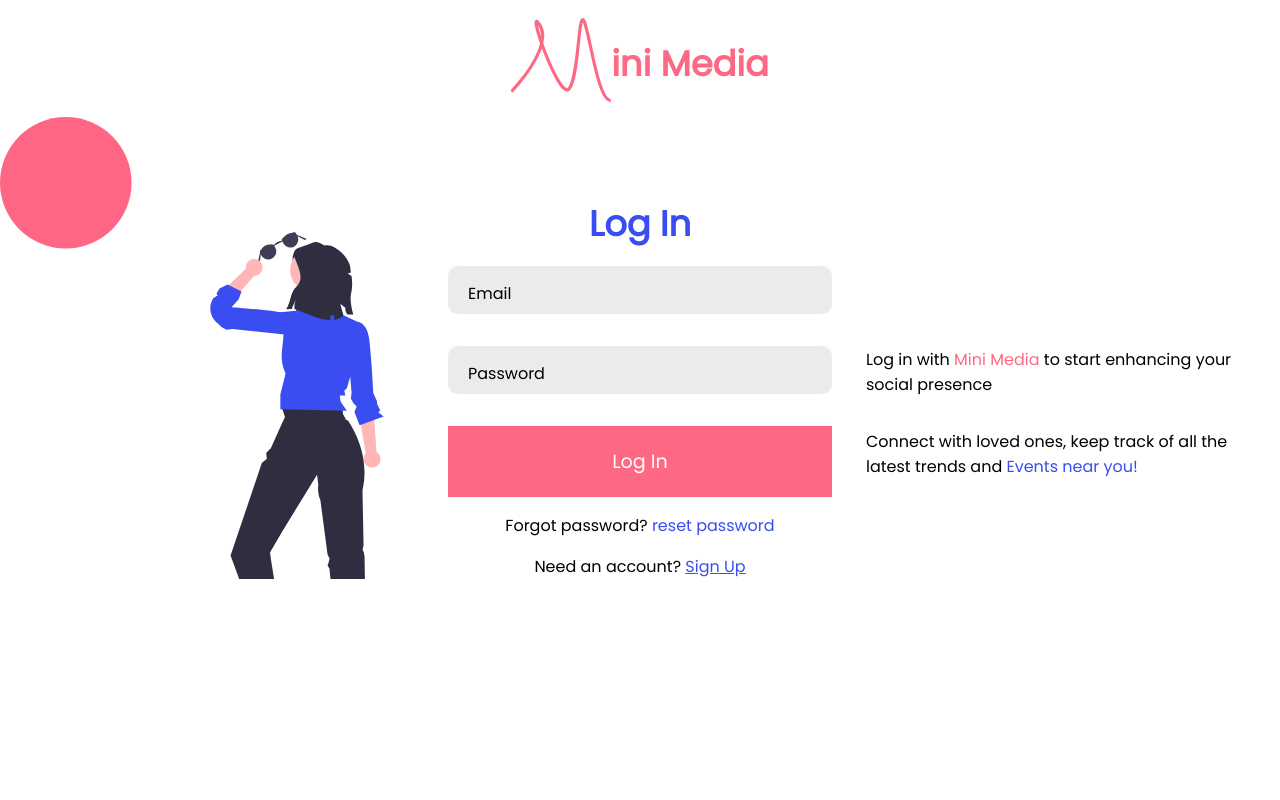
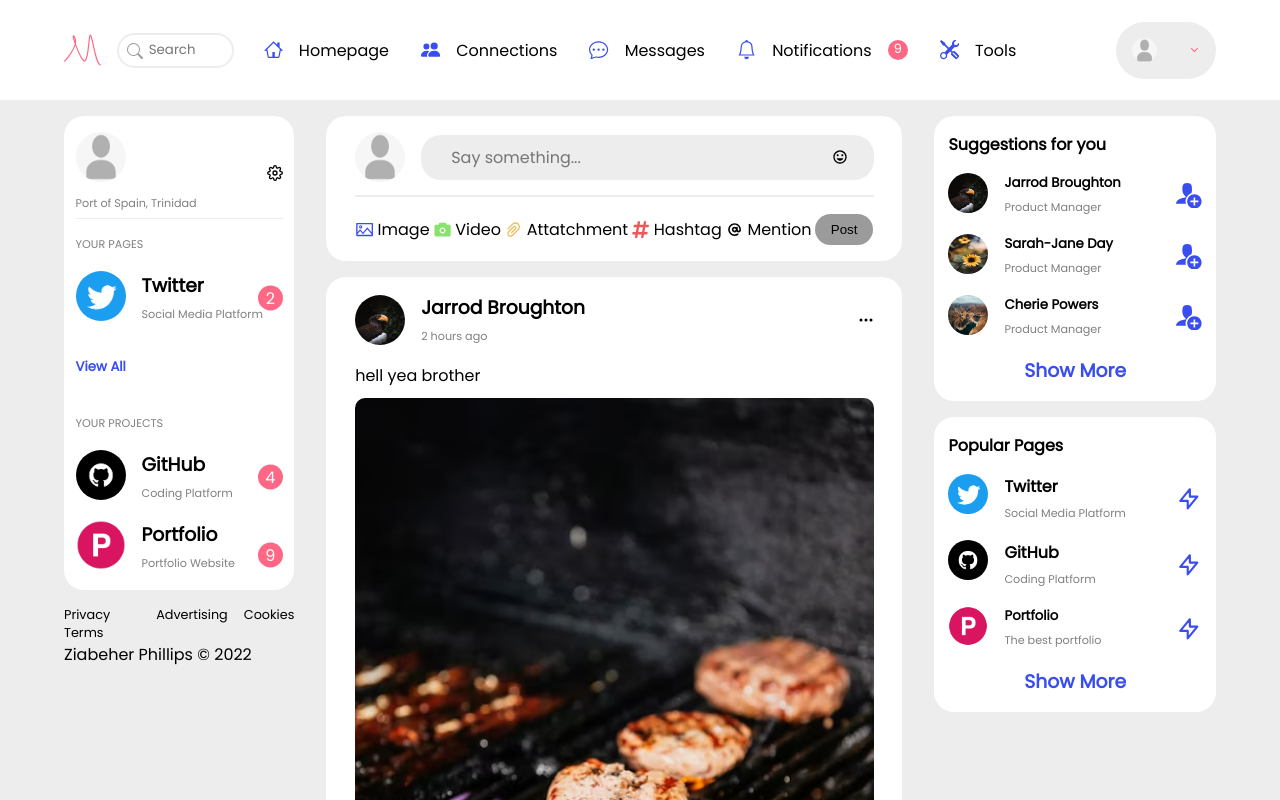
Before and after one commit to Zabzx/Mini-Archive, a React (Create React App) app in the folder client/: page / in a window 1280 px wide. Before the commit this address led to /login. Shown: the top 800 px of the page. Built offline with nearby package versions, Linux system fonts and the light colour scheme.

Commit message:
UI improvements

```diff
--- a/client/src/components/Dashboard/dashboard.css
+++ b/client/src/components/Dashboard/dashboard.css
@@ -2,9 +2,12 @@
     background-color: #EDEDED;
 }
 
+.zzz {
+    background-color: red;
+}
+
 /* Main */
 .main {
-    margin-top: 1rem;
     display: flex;
     justify-content: space-between;
     gap: 2rem;
--- a/client/src/components/Left-Sidebar component/Left-Sidebar.jsx
+++ b/client/src/components/Left-Sidebar component/Left-Sidebar.jsx
@@ -15,85 +15,62 @@ const LeftSidebar = () => {
     const [user, setUser] = useContext(UserContext);
 
   return (
-    <div className="lsbc">
+    <div className="left-container sticky">
     <div className="left-sidebar">
-        <div className="home-container">
-
-        <Link to="/profile">
-        <div className="left-personal">
-          <div className="left-personal-name">
-          <img src={user.pfp ? user.pfp : placeholderPFP} alt="" />
-          <h4>{user.username}</h4>
+      <div className="left-sidebar-profile sidebar-container">
+        <div className="pfp-and-location">
+          <img className="sidebar-img" src={user.pfp ? user.pfp : placeholderPFP} alt="" />
+          <br />
           <small>Port of Spain, Trinidad</small>
         </div>
-          <FiSettings />
+
+        <FiSettings className="left-icon" />
       </div>
-        </Link>
 
-        <div className="pages">
-        <small>YOUR PAGES</small>
+      <div className="pages sidebar-container">
+        <small className="sidebar-small">YOUR PAGES</small>
 
-        <a href="https://twitter.com/zabzDev" target="_blank" style={{ textDecoration: 'none', color: 'black' }}>
-        <div className="left-sidebar-component">
+        <div className="twitter">
           <img src={twitterLogo} alt="" />
-
-          <div className="lsc-details">
-            <h4>Twitter</h4>
+          <div className="twitter-txt">
+            <h3>Twitter</h3>
             <small>Social Media Platform</small>
           </div>
-
-            <div className="notification">
-              <p>2</p>
         </div>
       </div>
-        </a>
 
-        <h5 className="primary-blue">View All</h5>
+      <h5 className="view-all sidebar-container">View All</h5>
 
-        <div className="projects">
+      <div className="projects sidebar-container">
         <small>YOUR PROJECTS</small>
-
-        <a href="https://github.com/Zabzx" target="_blank" style={{ textDecoration: 'none', color: 'black' }}>
-        <div className="left-sidebar-component">
+        <div className="projects-flex">
+        <div className="github">
           <img src={githubLogo} alt="" />
-          <div className="lsc-details">
-            <h4>GitHub</h4>
+          <div className="twitter-txt">
+            <h3>GitHub</h3>
             <small>Coding Platform</small>
           </div>
-
-            <div className="notification">
-              <p>4</p>
-            </div>
-        </div>
-        </a>
-
-        <a href="https://zabzportfolio.netlify.app/" target="_blank" style={{ textDecoration: 'none', color: 'black' }}>
-        <div className="left-sidebar-component">
-          <img src={porgfolioLogo} alt="" />
-          <div className="lsc-details">
-            <h4>Portfolio</h4>
-            <small>The best portfolio</small>
         </div>
 
-            <div className="notification">
-              <p>9</p>
+        <div className="portfolio">
+          <img src={porgfolioLogo} alt="" />
+          <div className="twitter-txt">
+            <h3>Portfolio</h3>
+            <small>Portfolio Website</small>
           </div>
-        </div>
-        </a>
         </div>
 
         </div>
       </div>
+
     </div>
-      {/*  */}
 
     <div className="left-sidebar-extra-content">
         <p>Privacy Terms</p>
         <p>Advertising</p>
         <p>Cookies</p>
       </div>
-
-      <p>Ziabeher Phillips &copy; 2022</p>
+      <p className="copyright">Ziabeher Phillips &copy; 2022</p>
     </div>
   )
 }
--- a/client/src/components/Left-Sidebar component/left-sidebar.css
+++ b/client/src/components/Left-Sidebar component/left-sidebar.css
@@ -1,117 +1,169 @@
-/* Left sidebar */
-.lsbc {
-    width: 20%;
-    position: sticky;
-    top: 10px;
-    height: 100vh;
-}
-
 .sidebar-container {
     width: 90%;
     margin: 0 auto;
 }
+.left-container {
+    position: sticky;
+    width: 20%;
 
-.lsbc p {
-    font-size: .7rem;
-    color: #9B9B9B;
+    height: 100vh;
+    top: 10px;
+    align-self: flex-start;
 }
 .left-sidebar {
+    background-color: white;
     width: 100%;
-    background-color: white;
     border-radius: 20px;
-    padding-bottom: 2rem;
 }
-.left-personal {
+.left-sidebar-profile {
     padding-top: 1rem;
     display: flex;
     justify-content: space-between;
     align-items: center;
     position: relative;
 }
-
-.left-personal::after {
+.left-sidebar-profile::before {
+    position: absolute;
     content: '';
-    position: absolute;
-    bottom: -15px;
+    width: 100%;
     height: 1px;
-    width: 100%;
+    bottom: -5px;
+    left: 0;
     background-color: #EDEDED;
 }
-
-.left-personal img {
+.sidebar-img {
+    border-radius: 50%;
     height: 50px;
     width: 50px;
-    border-radius: 100%;
-}
-
-.left-sidebar-component {
-    margin-top: 1rem;
-    display: flex;
-    gap: 1rem;
-    position: relative;
-}
-
-.left-sidebar-component img {
-    height: 50px;
-    width: 50px;
-    border-radius: 100%;
 }
 
 .pages {
+    margin-top: 1rem;
+}
+
+.twitter {
+    display: flex;
+    gap: 1rem;
+    margin-top: 1rem;
+    position: relative;
+}
+.twitter::before {
+    position: absolute;
+    content: '2';
+    background-color: var(--primary-pink);
+    color: white;
+    width: 25px;
+    height: 25px;
+    border-radius: 50%;
+    right: 0;
+    top: 50%;
+    transform: translateY(-50%);
+    text-align: center;
+}
+.twitter img {
+    width: 50px;
+    height: 50px;
+    border-radius: 50%;
+}
+
+.view-all {
+    color: var(--primary-blue);
     margin-top: 2rem;
 }
 
-.notification {
-    position: absolute;
-    right: 0;
-    top: 10%;
+.projects {
+    margin-top: 2rem;
 }
 
-.notification p {
+
+.github {
+    display: flex;
+    gap: 1rem;
+    margin-top: 1rem;
+    position: relative;
+}
+.github img {
+    width: 50px;
+    height: 50px;
+    border-radius: 50%;
+}
+.portfolio img {
+    width: 50px;
+    height: 50px;
+    border-radius: 50%;
+}
+.portfolio {
+    display: flex;
+    gap: 1rem;
+    margin-top: 1rem;
+    position: relative;
+    padding-bottom: 1rem;
+}
+.github::before {
+    position: absolute;
+    content: '4';
+    background-color: var(--primary-pink);
     color: white;
+    width: 25px;
+    height: 25px;
+    border-radius: 50%;
+    right: 0;
+    top: 50%;
+    transform: translateY(-50%);
+    text-align: center;
+}
+.portfolio::before {
+    position: absolute;
+    content: '9';
     background-color: var(--primary-pink);
-    width: 20px;
-    height: 20px;
+    color: white;
+    width: 25px;
+    height: 25px;
     border-radius: 50%;
+    right: 0;
+    top: 50%;
+    transform: translateY(-50%);
     text-align: center;
-    font-size: .8rem;
-}
-
-.left-sidebar h5 {
-    margin-top: 1rem;
-    margin-bottom: 1rem;
 }
 
 .left-sidebar-extra-content {
     margin-top: 1rem;
     display: flex;
     gap: 1rem;
+    font-size: 5px;
+}
+.left-sidebar-extra-content p {
+    font-size: .8rem;
 }
 
-/* Responsive Tavlet Desgin */
-@media only screen and (max-width: 1200px) {
-    .lsbc {
-        width: 10%;
+/* mobile */
+@media only screen and (max-width: 800px) {
+    .left-sidebar {
+        text-align: center;
     }
-    .left-sidebar h4, .left-sidebar small, .left-sidebar p {
+    .left-sidebar-profile {
+        display: flex;
+        justify-content: center;
+    }
+    .pfp-and-location small {
         display: none;
     }
-
-    .pages {
-        width: 100%;
+    .left-icon {
+        display: none;
     }
-
-    .pages img {
-        margin: 0 auto;
+    .twitter, .github, .portfolio {
+        justify-content: center;
     }
-
+    .twitter-txt {
+        display: none;
+    }
+    .twitter::before, .github::before, .portfolio::before {
+        display: none;
+    }
     .left-sidebar-extra-content {
         flex-direction: column;
     }
-}
-
-@media only screen and (max-width: 800px) {
-    .lsbc {
-        width: 20%;
+    .copyright {
+        font-size: .8rem;
     }
 }
--- a/client/src/components/Nav/Nav.jsx
+++ b/client/src/components/Nav/Nav.jsx
@@ -48,7 +48,8 @@ const Nav = () => {
     <>
     { profileDropdown || notificationDropdown ? <div className="overlay" onClick={closeDropdown}></div> : ''}
     <div className="home-nav">
-      <div className="home-container home-flex">
+      <div className="home-container home-nav-flex">
+
       <div className="logo-and-search">
         <svg width="50" height="50" viewBox="0 0 630 514" fill="none" xmlns="http://www.w3.org/2000/svg">
           <path d="M2 454.31C9 451.81 271 175.31 180 34.3104C89 -106.69 303 512.81 365.5 438.81C428 364.81 422.5 -34.1896 456.5 5.8104C490.5 45.8104 544 518.31 629 511.31" stroke="#FF6884" strokeWidth="20"/>
--- a/client/src/components/Nav/nav.css
+++ b/client/src/components/Nav/nav.css
@@ -20,7 +20,7 @@
     margin-bottom: 1rem;
 }
 
-.home-flex {
+.home-nav-flex {
     display: flex;
     justify-content: space-between;
     align-items: center;
@@ -230,7 +230,7 @@
         position: fixed;
         border: 1px solid #e8e8e8;
         border-radius: 20px;
-        bottom: 2rem;
+        bottom: 1rem;
         right: 10%;
         left: 10%;
     }
@@ -274,6 +274,15 @@
     .home-nav {
         right: 5%;
         left: 5%;
+        height: 75px;
+    }
+    .home-nav-flex {
+        height: 100%;
+        justify-content: center;
+        width: 50%;
+    }
+    .nav-options {
+        flex: 1;
     }
     .logo-and-search {
         display: none;
--- a/client/src/context/LoggedInContext.js
+++ b/client/src/context/LoggedInContext.js
@@ -3,7 +3,7 @@ import { createContext, useState } from "react";
 export const LoggedInContext = createContext();
 
 export const LoggedInContextProvider = (props) => {
-    const [loggedIn, setLoggedIn] = useState(false);
+    const [loggedIn, setLoggedIn] = useState(true);
 
     return(
         <LoggedInContext.Provider value={[loggedIn, setLoggedIn]}>
--- a/client/src/index.css
+++ b/client/src/index.css
@@ -12,11 +12,6 @@
   margin: 0;
   padding: 0;
   box-sizing: border-box;
-}
-
-html, body {
-  position: relative;
-  overflow-x: hidden;
 }
 
 body {
@@ -91,3 +86,10 @@ small {
 .pink-span {
   color: var(--primary-pink);
 }
+
+@media only screen and (max-width: 800px) {
+  html, body {
+    position: relative;
+    overflow-x: hidden;
+  }
+}
```
Lines whose indentation alone changed are shown as unchanged.
